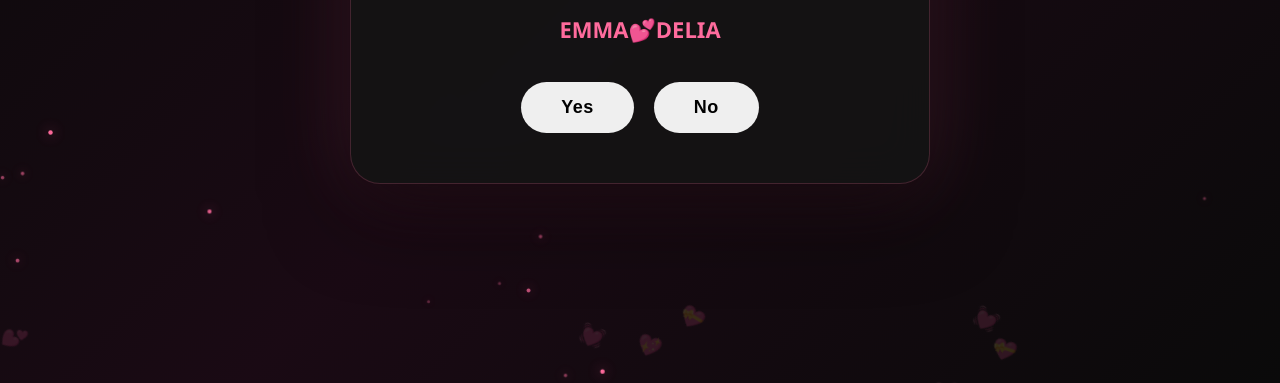
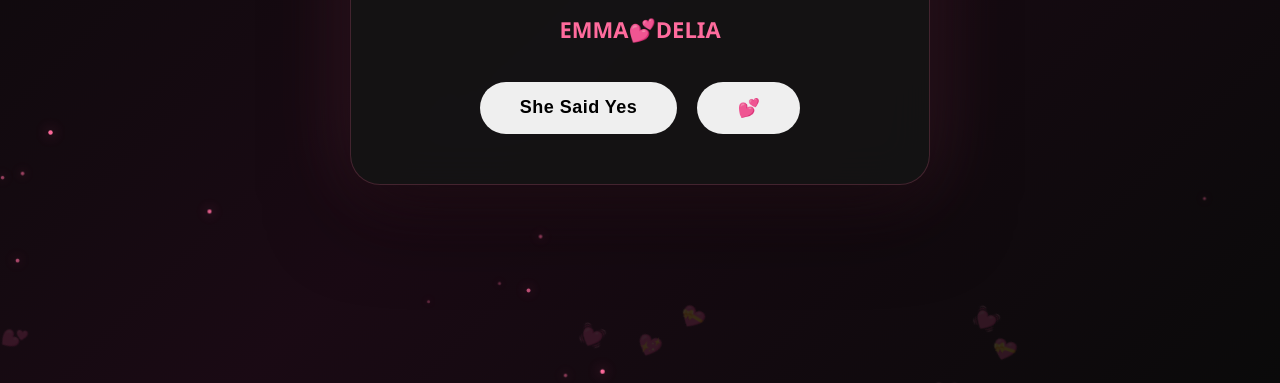
Before and after one commit to Reaemanz/delia.github.io, a plain HTML site: page index.html in a window 1280 px wide. Shown: the part 417-800 px from the top of the page. Drawn offline with Linux system fonts and the light colour scheme.

```diff
--- a/index.html
+++ b/index.html
@@ -94,8 +94,8 @@
         <p>Emma and Delia are now dating.</p>
         <p><strong>EMMA💕DELIA</strong></p>
         <div class="buttons">
-            <button class="💕💕" onclick="showPopup('💕💕')">Yes</button>
-            <button class="💕💕" onclick="showPopup('💕💕')">No</button>
+            <button class="💕💕" onclick="showPopup('💕💕')">She Said Yes</button>
+            <button class="💕💕" onclick="showPopup('💕💕')">💕</button>
         </div>
     </div>
 
```
